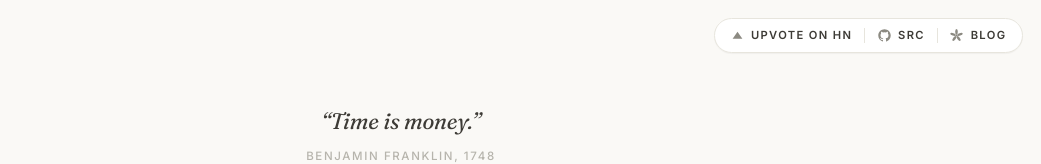
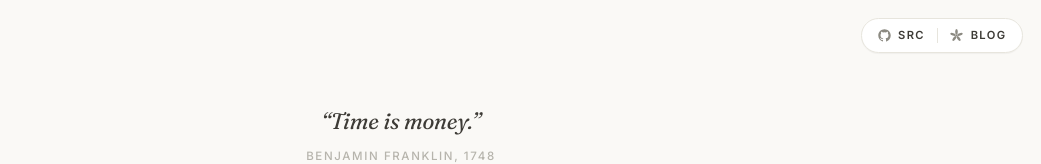
Before and after one commit to wu-json/money-is-time, a website with bundled scripts: page index.html in a window 1280 px wide. Shown: the top 164 px of the page, without its empty margins (239-1280 px from the left). Built offline with nearby package versions, Linux system fonts and the light colour scheme.

Commit message:
refactor(topbar): remove hn from top bar

```diff
--- a/src/components/topbar.ts
+++ b/src/components/topbar.ts
@@ -1,14 +1,9 @@
-// A small cluster of links pinned to the top-right of the page: upvote on
-// Hacker News, view the source on GitHub, and read the blog post. Built to sit
-// quietly in the same ink-on-paper palette as the rest of the sheet — paper
-// pills, hairline borders, no color until you hover.
+// A small cluster of links pinned to the top-right of the page: view the
+// source on GitHub and read the blog post. Built to sit quietly in the same
+// ink-on-paper palette as the rest of the sheet — paper pills, hairline
+// borders, no color until you hover.
 
 import { el } from "../dom";
-
-// HN-style upvote caret — the same triangle used as the upvote affordance on
-// news.ycombinator.com, drawn into a 24×24 viewBox to match the other icons.
-const ICON_UPVOTE =
-  '<svg viewBox="0 0 24 24" fill="currentColor" aria-hidden="true"><path d="M12 5 3 18h18z"/></svg>';
 
 // GitHub mark — the standard Octicons silhouette in a 24×24 viewBox.
 const ICON_GITHUB =
@@ -39,17 +34,10 @@ function link(
 }
 
 export function topbar(): HTMLElement {
-  // TODO: swap these placeholder URLs once the HN submission and blog post land.
+  // TODO: swap this placeholder URL once the blog post lands.
   return el(
     "nav",
     "topbar",
-    link(
-      "topbar-hn",
-      "https://news.ycombinator.com/",
-      "Upvote on Hacker News",
-      ICON_UPVOTE,
-      "upvote on HN",
-    ),
     link(
       "topbar-gh",
       "https://github.com/wu-json/money-is-time",
--- a/src/styles.css
+++ b/src/styles.css
@@ -2056,7 +2056,7 @@ body {
   opacity: 0.75;
 }
 
-/* Top links — HN / source / blog ------------------------------------------- */
+/* Top links — source / blog ------------------------------------------------ */
 /* One paper bar pinned top-right, the same floating-card grammar as the dock
    at the other corner: warm hairline border, a single ink-tinted lift, links
    divided by hairlines rather than spread into separate pills. Labels borrow
```
